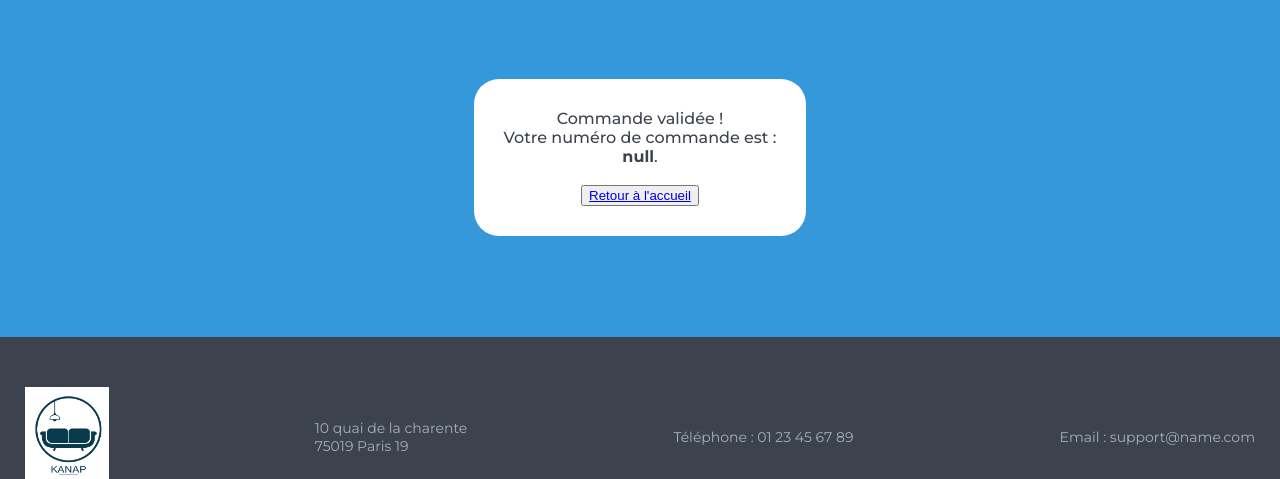
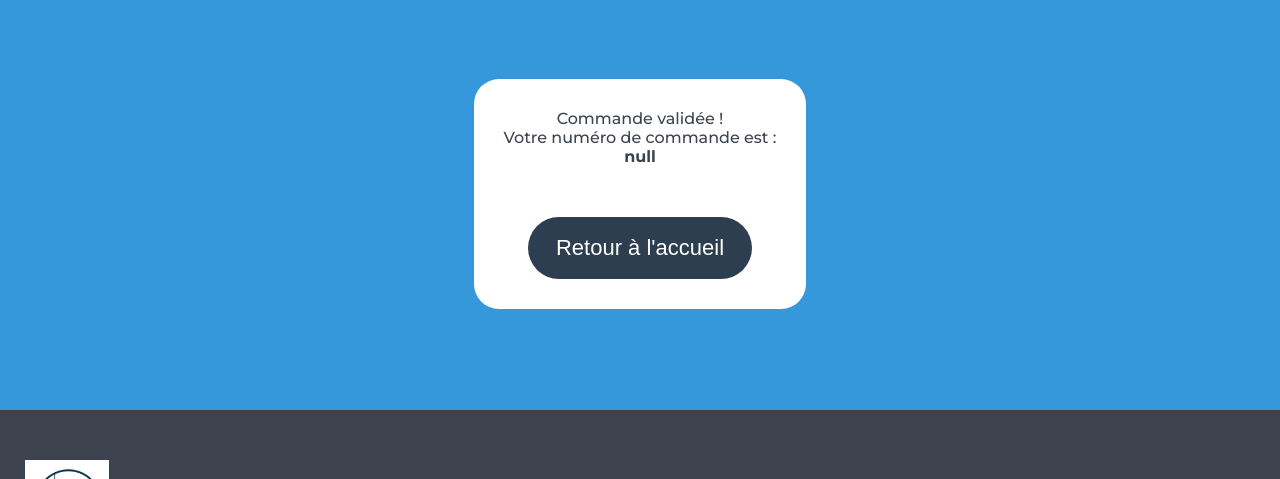
Before and after one commit to pyrhaa/openClass_projet_5, a website: page front/html/confirmation.html in a window 1280 px wide. Shown: the part 745-1224 px from the top of the page. Drawn offline with Linux system fonts and the light colour scheme.

Commit message:
change the return button on confirmation page

```diff
--- a/front/css/confirmation.css
+++ b/front/css/confirmation.css
@@ -16,3 +16,22 @@
   padding: 30px;
   border-radius: 25px;
 }
+
+.item__content__returnButton {
+  display: flex;
+  justify-content: center;
+  padding-top: 32px;
+}
+.item__content__returnButton button {
+  font-size: 22px;
+  border-radius: 40px;
+  border: 0;
+  background-color: var(--secondary-color);
+  color: white;
+  padding: 18px 28px;
+  cursor: pointer;
+}
+.item__content__returnButton button:hover {
+  box-shadow: 0 12px 16px 0 rgba(0, 0, 0, 0.24),
+    0 17px 50px 0 rgba(0, 0, 0, 0.19);
+}
--- a/front/css/product.css
+++ b/front/css/product.css
@@ -91,10 +91,6 @@
   box-shadow: rgba(42, 18, 206, 0.9) 0 0 22px 6px;
 }
 
-
-
-
-
 /***************/
 /*Media queries*/
 /***************/
--- a/front/js/confirmation.js
+++ b/front/js/confirmation.js
@@ -5,12 +5,13 @@ const orderId = getProductId();
 
 const idConfirmation = document.querySelector('#orderId');
 
-const btnReturnHtml = `<button id="retourAccueil"><a href="./index.html">Retour à l'accueil</a></button>`;
+const btnReturnHtml = `<div class="item__content__returnButton">
+<a href="./index.html"><button id="btnReturn">Retour à l'accueil</button></a></div>`;
 
 const clearData = () => {
   idConfirmation.innerHTML = `
   <br>
-  <strong>${orderId}</strong>. <br>
+  <strong>${orderId}</strong><br>
   <br>
   `;
 
```
Also changed, not shown: front/css/style.css (+1 -13 lines), front/js/cart.js (+13 -30 lines). Lines whose indentation alone changed are shown as unchanged.
